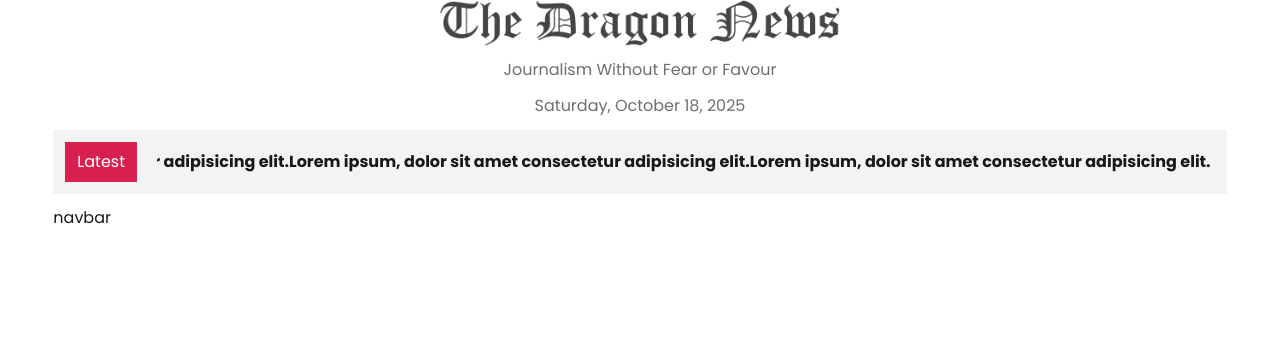
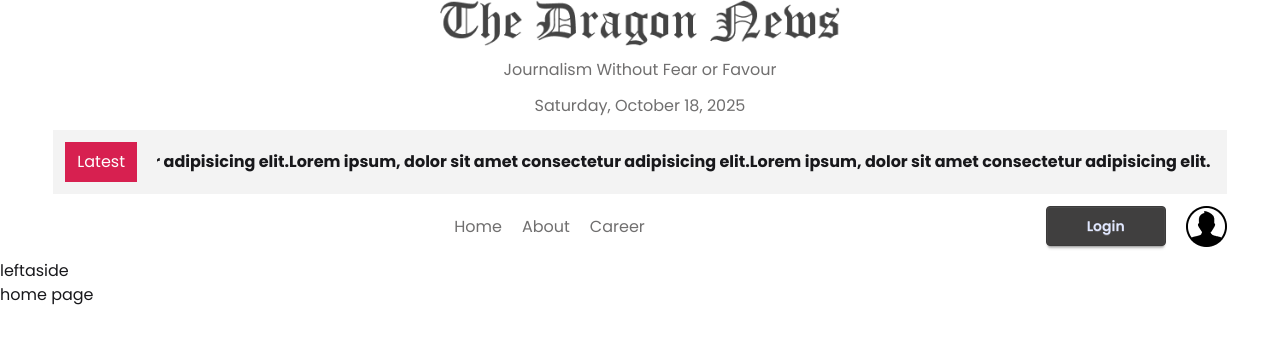
Before and after one commit to Badsha012/dragon_news, a React (Vite) app: page / in a window 1280 px wide. Shown: the top 344 px of the page. Built offline with nearby package versions, Linux system fonts and the light colour scheme.

Commit message:
update code

```diff
--- /dev/null
+++ b/src/Components/HomeLayout/LeftAside.jsx
@@ -0,0 +1,11 @@
+import React from 'react';
+
+const LeftAside = () => {
+    return (
+        <div>
+            leftaside
+        </div>
+    );
+};
+
+export default LeftAside;
--- /dev/null
+++ b/src/Components/HomeLayout/RightAside.jsx
@@ -0,0 +1,11 @@
+import React from 'react';
+
+const RightAside = () => {
+    return (
+        <div>
+
+        </div>
+    );
+};
+
+export default RightAside;
--- a/src/Components/Navbar.jsx
+++ b/src/Components/Navbar.jsx
@@ -1,9 +1,23 @@
 import React from 'react';
+import user from '../assets/user.png'
+import { NavLink } from 'react-router';
 
 const Navbar = () => {
     return (
-        <div>
-           navbar
+        <div className='flex justify-between items-center'>
+           <div className=''></div>
+           <div className='nav flex gap-5 text-accent'>
+            <NavLink to="/">Home</NavLink>
+            <NavLink to="/about">About</NavLink>
+            <NavLink to="/career">Career</NavLink>
+
+
+           </div>
+           <div className='login-btn flex gap-5'>
+            <button className='btn btn-primary px-10'>Login</button>
+            <img src={user} alt=""  />
+           </div>
+
         </div>
     );
 };
--- a/src/Layouts/HomeLayout.jsx
+++ b/src/Layouts/HomeLayout.jsx
@@ -3,6 +3,7 @@ import { Outlet } from 'react-router';
 import Header from '../Components/Header';
 import LatestNews from '../Components/LatestNews';
 import Navbar from '../Components/Navbar';
+import LeftAside from '../Components/HomeLayout/LeftAside';
 
 const HomeLayout = () => {
     return (
@@ -19,7 +20,9 @@ const HomeLayout = () => {
             <main>
 
 
-                <section className='left_nav'></section>
+          <aside>
+            <LeftAside></LeftAside>
+          </aside>
 
                 <section className='main'>
                     <Outlet></Outlet>
--- /dev/null
+++ b/src/Pages/CategoryNews.jsx
@@ -0,0 +1,11 @@
+import React from 'react';
+
+const CategoryNews = () => {
+    return (
+        <div>
+            category news
+        </div>
+    );
+};
+
+export default CategoryNews;
--- /dev/null
+++ b/src/Pages/Home.jsx
@@ -0,0 +1,11 @@
+import React from 'react';
+
+const Home = () => {
+    return (
+        <div>
+            home page
+        </div>
+    );
+};
+
+export default Home;
```
Also changed, not shown: src/Routes/Routes.jsx (+12 -0 lines).
